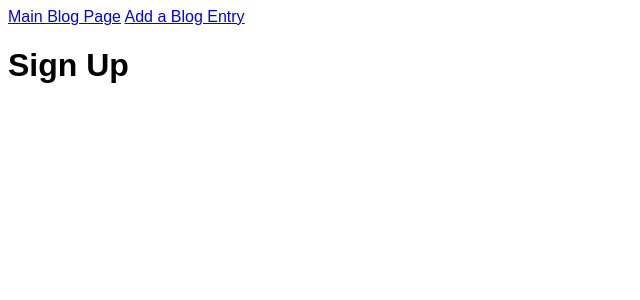
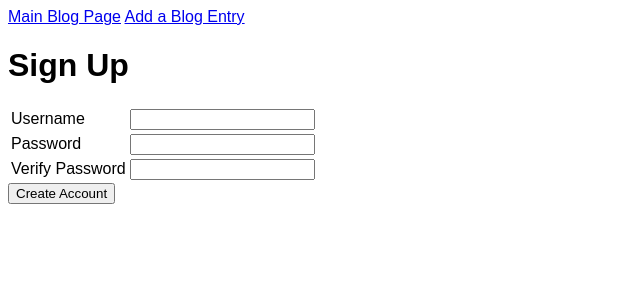
Before and after one commit to bpswim90/blogz, a Flask app: page /signup in a window 1280 px wide. Shown: the top 300 px of the page, without its empty margins (0-640 px from the left). Run offline with Flask 2, Linux system fonts and the light colour scheme.

Commit message:
Created signup form.

```diff
--- a/templates/signup.html
+++ b/templates/signup.html
@@ -3,4 +3,28 @@
 
 <h1>Sign Up</h1>
 
+<form action="/signup" method="post">
+    <table>
+        <tr>
+            <td><label for="username">Username</label></td>
+            <td>
+                <input name="username" type="text" value="{{username}}">
+            </td>
+        </tr>
+        <tr>
+            <td><label for="password">Password</label></td>
+            <td>
+                <input name="password" type="password">
+            </td>
+        </tr>
+        <tr>
+            <td><label for="verify">Verify Password</label></td>
+            <td>
+                <input name="verify" type="password">
+            </td>
+        </tr>
+    </table>
+    <input type="submit" value="Create Account">
+</form>
+
 {% endblock %}
```
